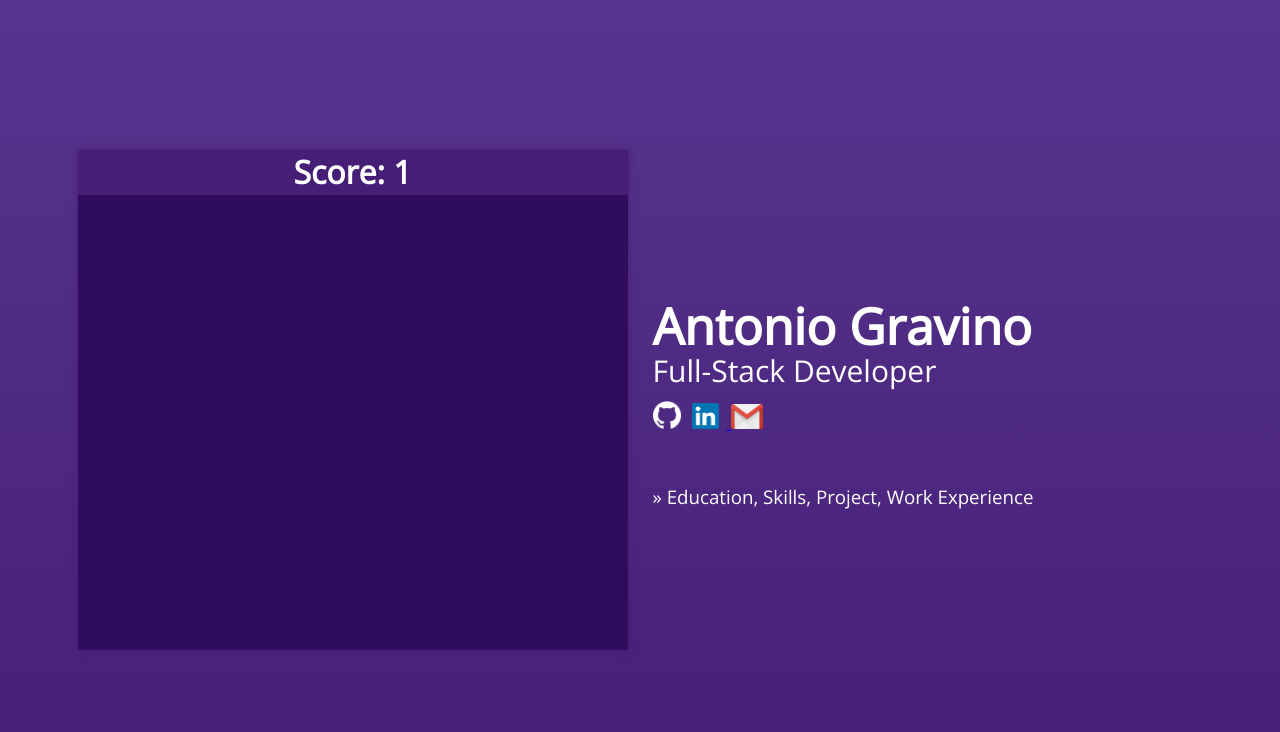
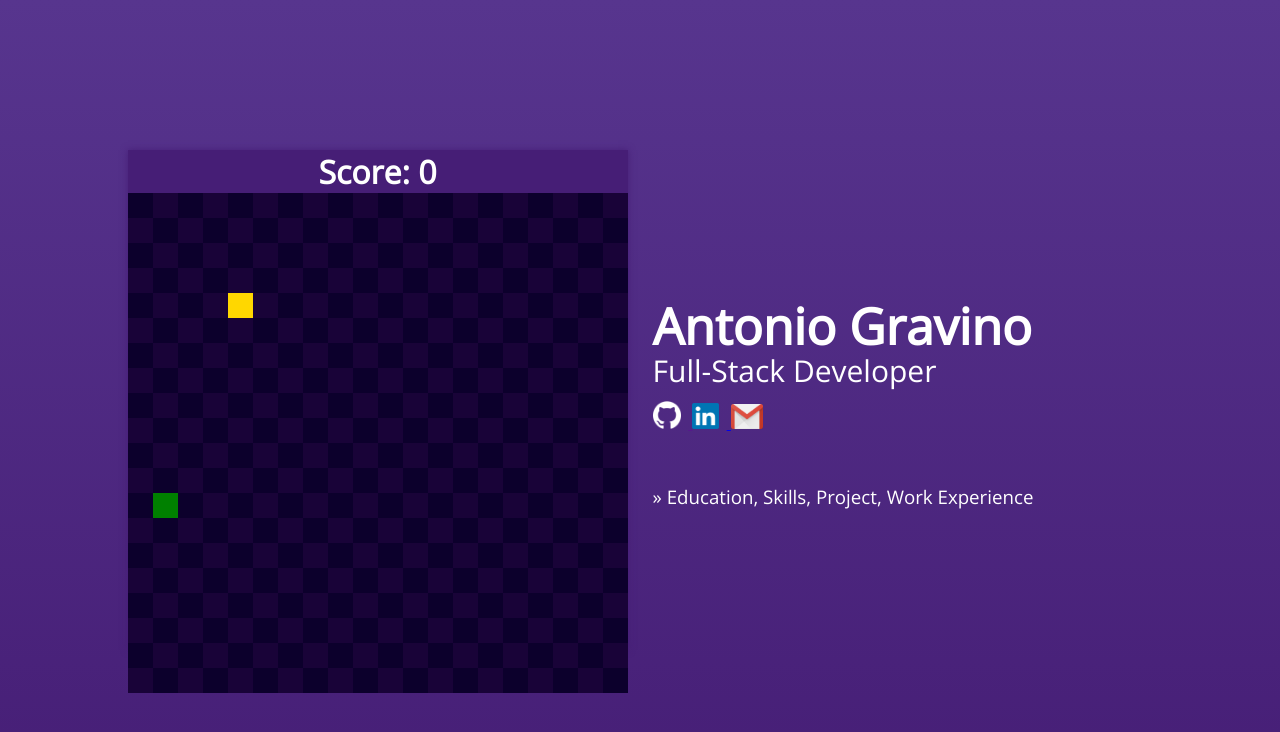
Before and after one commit to v1enna/personal-page, a Flask app: page / in a window 1280 px wide. Shown: the top 732 px of the page. Run offline with Flask 2, Linux system fonts and the light colour scheme.

Commit message:
Create Snake, Board, Coin, Points

```diff
--- a/app.py
+++ b/app.py
@@ -1,10 +1,12 @@
 from flask import Flask, redirect, url_for, render_template
+from board import Board
+from board import Score
 
 app = Flask(__name__)
 
 @app.route('/')
 def main():
-    return render_template('app.html')
+    return render_template('app.html', board = Board(20, 20), score = Score())
 
 if __name__ == '__main__':
     app.run(debug = True)
--- /dev/null
+++ b/board.py
@@ -0,0 +1,53 @@
+from random import randrange
+from snake import Snake
+
+class Board:
+    def __init__(self, rows, columns):
+        self.rows = rows
+        self.columns = columns
+        self.blocks = [[False] * self.columns] * self.rows
+        self.coin = Coin(randrange(rows), randrange(columns))
+
+        self.starting_position = [randrange(rows),
+                                  randrange(columns)]
+
+        print('Starting position: ' + str(self.starting_position[0]) + ', ' + str(self.starting_position[1]))
+
+        self.snake = Snake()
+        self.blocks[self.starting_position[0]][self.starting_position[1]] = True
+
+    def get_snake(self):
+        return self.snake
+
+    def get_rows(self):
+        return self.rows
+
+    def get_columns(self):
+        return self.columns
+
+    def get_starting_position(self):
+        return self.starting_position
+
+    def get_coin(self):
+        return self.coin
+
+class Coin:
+    def __init__(self, x, y):
+        self.x = y
+        self.y = y
+
+    def get_x(self):
+        return self.x
+
+    def get_y(self):
+        return self.y
+
+class Score:
+    def __init__(self):
+        self.points = 0
+
+    def get_points(self):
+        return self.points
+
+    def set_points(self):
+        self.points += 1
--- /dev/null
+++ b/snake.py
@@ -0,0 +1,16 @@
+class Snake:
+    def __init__(self):
+        self.parts = []
+        self.length = 1
+
+        self.grow()
+
+    def grow(self):
+        self.parts.append(Part())
+
+    def get_length(self):
+        return self.length
+
+class Part:
+    def __init__(self):
+        pass
--- a/static/style.css
+++ b/static/style.css
@@ -23,7 +23,7 @@ body {
   height: 100%;
 }
 .container .game {
-  width: 550px;
+  width: 500px;
   height: 500px;
   display: flex;
   flex-direction: column;
@@ -43,10 +43,24 @@ body {
 .container .game .content {
   height: 100%;
   background: #300C5D;
+  display: flex;
+  align-items: rows;
+  flex-wrap: wrap;
+}
+.container .game .content .block {
+  width: 25px;
+  height: 25px;
+  display: flex;
+}
+.container .game .content .pair {
+  background: #0C002C;
+}
+.container .game .content .odd {
+  background: #190338;
 }
 .container .about {
   margin-left: 25px;
-  width: 550px;
+  width: 500px;
   height: 500px;
   align-items: left;
   flex-direction: column;
@@ -93,4 +107,12 @@ body {
   height: 25px;
 }
 
+.snake {
+  background: green !important;
+}
+
+.coin {
+  background: gold !important;
+}
+
 /*# sourceMappingURL=style.css.map */
--- a/static/style.sass
+++ b/static/style.sass
@@ -2,7 +2,7 @@
 
 $box_colors: #57358E #461E76 #300C5D
 $font: 'Open Sans', sans-serif
-$box_size: 550px 500px
+$box_size: 500px 500px
 $score_size: 50px
 
 $github_logo: 'public/github.png'
@@ -52,6 +52,20 @@ body
         .content
             height: 100%
             background: nth($box_colors, 3)
+            display: flex
+            align-items: rows
+            flex-wrap: wrap
+
+            .block
+                width: 25px
+                height: 25px
+                display: flex
+
+            .pair
+                background: #0C002C
+
+            .odd
+                background: #190338
 
     .about
         margin-left: 25px
@@ -103,3 +117,9 @@ body
             .gmail
                 width: 32px
                 height: 25px
+
+.snake
+    background: green !important
+
+.coin
+    background: gold !important
--- a/templates/app.html
+++ b/templates/app.html
@@ -8,10 +8,28 @@
         <div class="container">
             <div class="game">
                 <div class="score">
-                    <h1>Score: 1</h1>
+                    <h1>Score: {{ score.get_points() }}</h1>
                 </div>
                 <div class="content">
+                    {%for i in range(0, board.get_rows())%}
+                        {%for j in range(0, board.get_columns())%}
+                        <div id="{{i}}-{{j}}" class="block
+                            {% if (i+j)%2 == 0 %}
+                                pair
+                            {% else %}
+                                odd
+                            {% endif %}
 
+                            {% if (i==board.get_starting_position()[0]) and (j==board.get_starting_position()[1]) %}
+                                snake
+                            {% endif %}
+
+                            {% if (i==board.get_coin().get_x()) and (j==board.get_coin().get_y()) %}
+                                coin
+                            {% endif %}
+                        "></div>
+                        {%endfor%}
+                    {%endfor%}
                 </div>
             </div>
             <div class="about">
```
Also changed, not shown: 1 other file.
